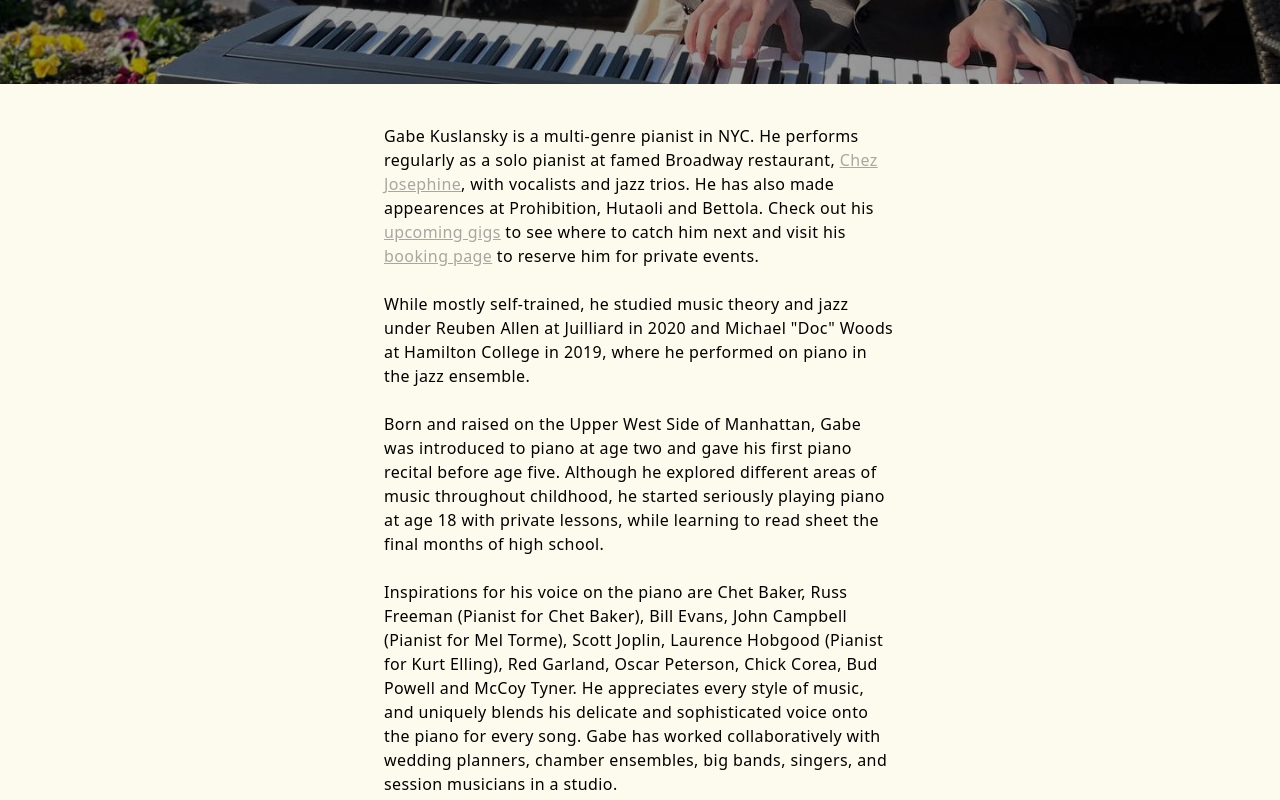
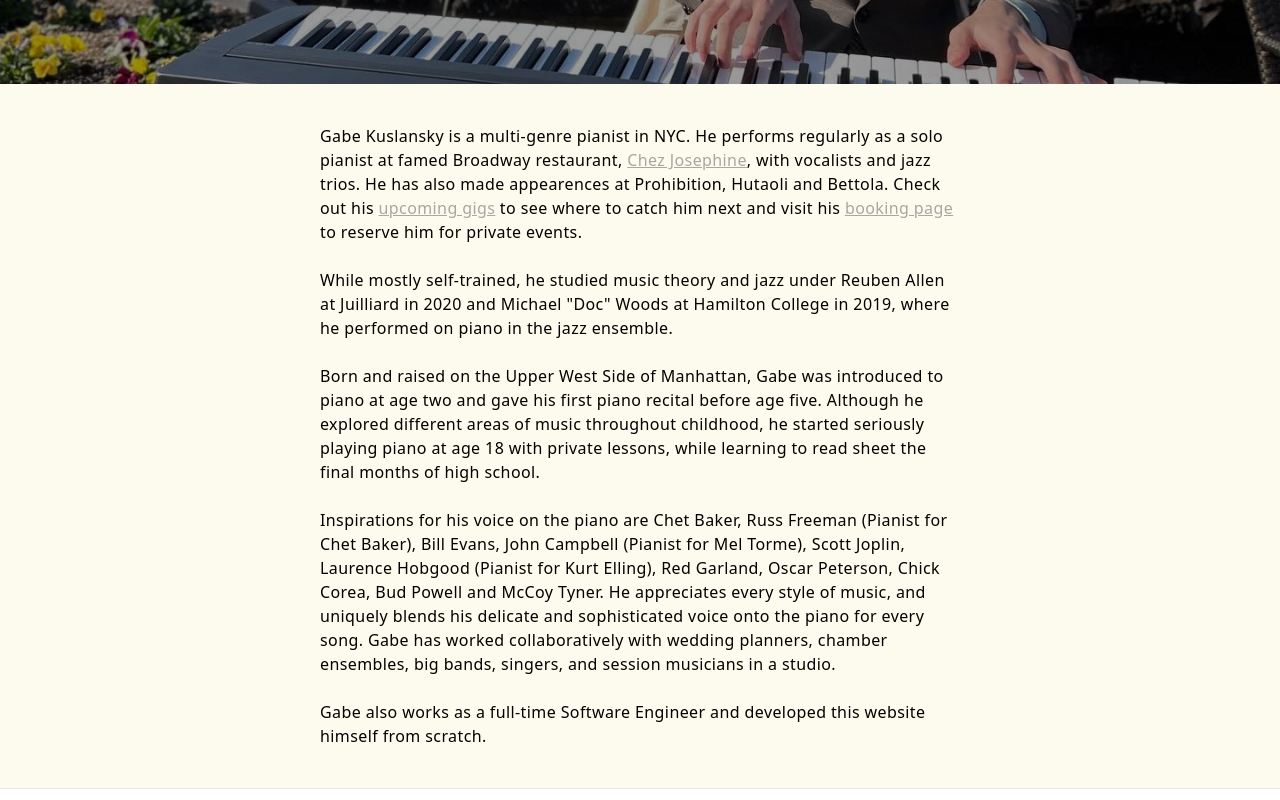
Before and after one commit to GabeKuslansky/responsive-portfolio, a Next.js app: page / in a window 1280 px wide. Shown: the part 740-1540 px from the top of the page. Built offline with nearby package versions, Linux system fonts and the light colour scheme.

Commit message:
made site more responsive

```diff
--- a/components/Bio.tsx
+++ b/components/Bio.tsx
@@ -1,9 +1,11 @@
+import CenterContainer from "./CenterContainer";
 import Container from "./Container";
 import StyledLink from "./StyledLink";
 
 const Bio = () => (
   <Container>
-    <div className="text-md m-auto break-words tracking-wide">
+    <CenterContainer>
+    <div className="text-md break-words tracking-wide">
       <p>
         Gabe Kuslansky is a multi-genre pianist in NYC. He performs regularly as a solo pianist at famed Broadway
         restaurant, <StyledLink href="https://www.chezjosephine.com/entertainment.html">Chez Josephine</StyledLink>,
@@ -34,6 +36,7 @@ const Bio = () => (
       <br />
       <p>Gabe also works as a full-time Software Engineer and developed this website himself from scratch.</p>
     </div>
+    </CenterContainer>
   </Container>
 );
 
--- /dev/null
+++ b/components/CenterContainer.tsx
@@ -0,0 +1,7 @@
+export default function CenterTextContainer ({children}) {
+    return (
+        <div className="flex justify-center lg:w-[50vw] w-[90vw]">
+        {children}
+        </div>
+    )
+}
--- a/components/Container.tsx
+++ b/components/Container.tsx
@@ -1,6 +1,6 @@
 const Container = ({ children }) => (
   <div className="bg-main w-screen pt-10 pb-10">
-    <div className="lg:w-[40%] w-[90%] h-[100vh] m-auto">{children}</div>
+    <div className="flex justify-center">{children}</div>
   </div>
 );
 
--- a/components/YoutubeEmbed.tsx
+++ b/components/YoutubeEmbed.tsx
@@ -4,7 +4,7 @@ type Props = {
 
 const YoutubeEmbed = ({ embedId }: Props) => {
   return (
-    <div className="video-responsive pb-5 lg:p-5">
+    <div className="pb-5 lg:p-5">
       <iframe
         width="560"
         height="315"
--- a/pages/bio.tsx
+++ b/pages/bio.tsx
@@ -11,7 +11,7 @@ const BioPage = () => (
       <span className="text-3xl lg:text-6xl tracking-[0.2em]">Bio</span>
     </div></div>
     </div>
-    <div className="h-[50vh]">
+    <div className="">
     <Bio />
     </div>
   </Layout>
--- a/pages/gigs.tsx
+++ b/pages/gigs.tsx
@@ -22,11 +22,11 @@ const GigsPage = () => (
         className="w-screen h-[50vh] bg-cover lg:bg-fixed bg-gigs-mobile lg:bg-[right_0rem_bottom_-60vh] bg-no-repeat lg:bg-repeat-y lg:bg-gigs-desktop"
         style={{ backgroundSize: 'fit' }}
       >
-        <div className="flex-col box-border text-center font-letsjazz text-white m-auto leading-[3rem] pt-[8.5rem]">
+        <div className="box-border text-center font-letsjazz text-white m-auto leading-[3rem] pt-[8.5rem]">
           <span className="text-3xl lg:text-6xl tracking-[0.2em]">Gigs</span>
         </div>
       </div>
-      <div className="h-[20vh] m-auto justify-center">
+      <div className="flex justify-center">
         <Gigs />
       </div>
     </div>
--- a/pages/index.tsx
+++ b/pages/index.tsx
@@ -1,23 +1,27 @@
-import Bio from "../components/Bio";
-import Layout from "../components/Layout";
-import YoutubeEmbed from "../components/YoutubeEmbed";
+import Bio from '../components/Bio';
+import Layout from '../components/Layout';
+import YoutubeEmbed from '../components/YoutubeEmbed';
 
 const IndexPage = () => (
   <Layout title="Gabe Kuslansky - NYC Pianist">
     <div
       className="w-screen h-[103vh] lg:bg-fixed bg-index-mobile bg-[right_-16rem_bottom_0.3rem] lg:bg-center bg-cover bg-repeat-x lg:bg-index-desktop"
-      style={{ backgroundSize: "fit" }}
+      style={{ backgroundSize: 'fit' }}
     >
       <div className="flex-col box-border text-center font-letsjazz text-white m-auto leading-[3rem] pt-[8.5rem]">
-        <span className="text-3xl lg:text-6xl tracking-[0.2em]">Gabe Kuslansky</span>
+        <span className="text-3xl lg:text-6xl tracking-[0.2em]">
+          Gabe Kuslansky
+        </span>
         <br />
-        <span className="text-sm lg:text-xl tracking-[0.05em] lg:leading-[3em]">Jazz Pianist and Composer</span>
+        <span className="text-sm lg:text-xl tracking-[0.05em] lg:leading-[3em]">
+          Jazz Pianist and Composer
+        </span>
 
         {/* <span className="text-sm lg:text-xl">Next gig 8/16 6-10pm at Chez Josephine</span> */}
       </div>
     </div>
 
-    <Bio></Bio>
+    <Bio/>
   </Layout>
 );
 
--- a/pages/media.tsx
+++ b/pages/media.tsx
@@ -8,6 +8,7 @@ import useMobileDetect from 'use-mobile-detect-hook';
 const MediaPage = () => {
   const detectMobile = useMobileDetect();
   const router = useRouter();
+  const youtubeIds: string[] = ['1BGAuazIHWE', 'cqBiocs8Wvc', 'ArzFeE2v0bg'];
   useEffect(() => {
     if (router.pathname === '/media') {
       document.body.style.backgroundColor = '#000';
@@ -22,7 +23,7 @@ const MediaPage = () => {
     <Layout title="Media — Gabe Kuslansky">
       {!detectMobile.isMobile() && (
         <div className="h-[100vh]">
-          <div className="block w-screen h-screen min-w-full min-h-full overflow-hidden bg-black pointer-events-none select-none scale-[1.25]">
+          <div className="block w-screen h-screen min-w-full min-h-full overflow-hidden bg-black pointer-events-none select-none scale-[1.25] z-[-1]">
             {/* <div className="w-screen h-screen bg-black absolute top-0 opacity-50"></div> */}
             <iframe
               className="w-screen h-screen"
@@ -39,10 +40,19 @@ const MediaPage = () => {
       )}
       <Container>
         <h1 className="text-center font-work text-3xl mt-10 mb-10">Videos</h1>
-        <div className="lg:flex justify-center">
-          <YoutubeEmbed embedId="1BGAuazIHWE" />
-          <YoutubeEmbed embedId="cqBiocs8Wvc" />
-          <YoutubeEmbed embedId="ArzFeE2v0bg" />
+        <div className="mb-20 w-screen justify-center flex flex-wrap">
+          {youtubeIds.map((ytId, idx) => {
+            return (
+              idx % 2 === 0 && (
+                <div className="">
+                  <YoutubeEmbed embedId={ytId} />
+                  {youtubeIds[idx + 1] !== undefined && (
+                    <YoutubeEmbed embedId={youtubeIds[idx + 1]} />
+                  )}
+                </div>
+              )
+            );
+          })}
         </div>
       </Container>
     </Layout>
```
